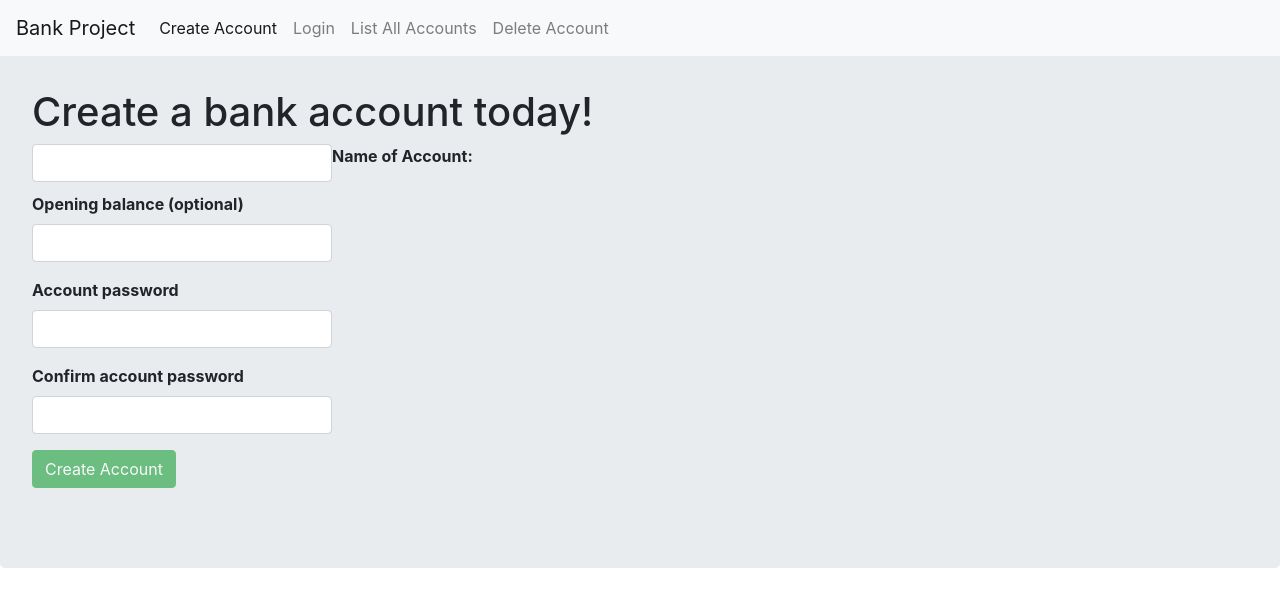
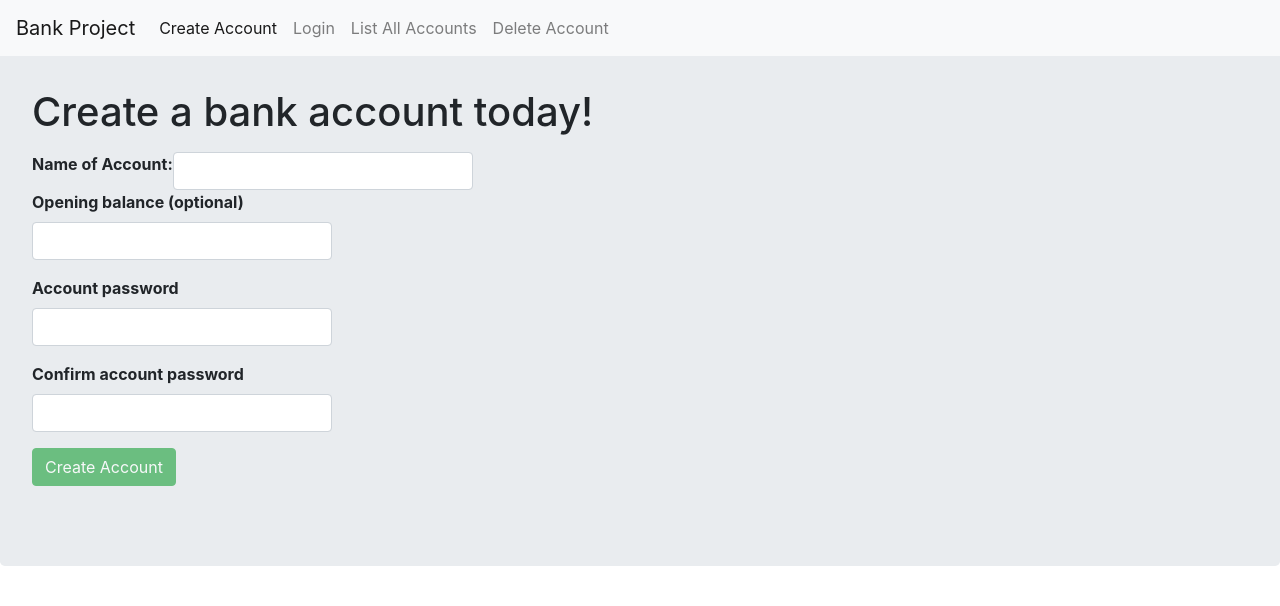
Before and after one commit to Alex-ley/Flask-banking-app, a Flask app: page /create_account in a window 1280 px wide. Shown: the top 606 px of the page. Run offline with Flask 2, Linux system fonts and the light colour scheme; some libraries are stand-ins or nearby versions.

Commit message:
added flot left and max width to label

```diff
--- a/templates/create_account.html
+++ b/templates/create_account.html
@@ -6,7 +6,7 @@
           <form method="POST">
             {{ form.hidden_tag()}}
             <div class="form-group" style="max-width: 450px;">
-              <strong>
+              <strong style="max-width: 300px; float: left;">
                 {{ form.name.label }}
               </strong>
               {{ form.name(class="form-control", style="max-width: 300px; float: left;") }} <span id="name-checker" style="float: left;"></span>
```
